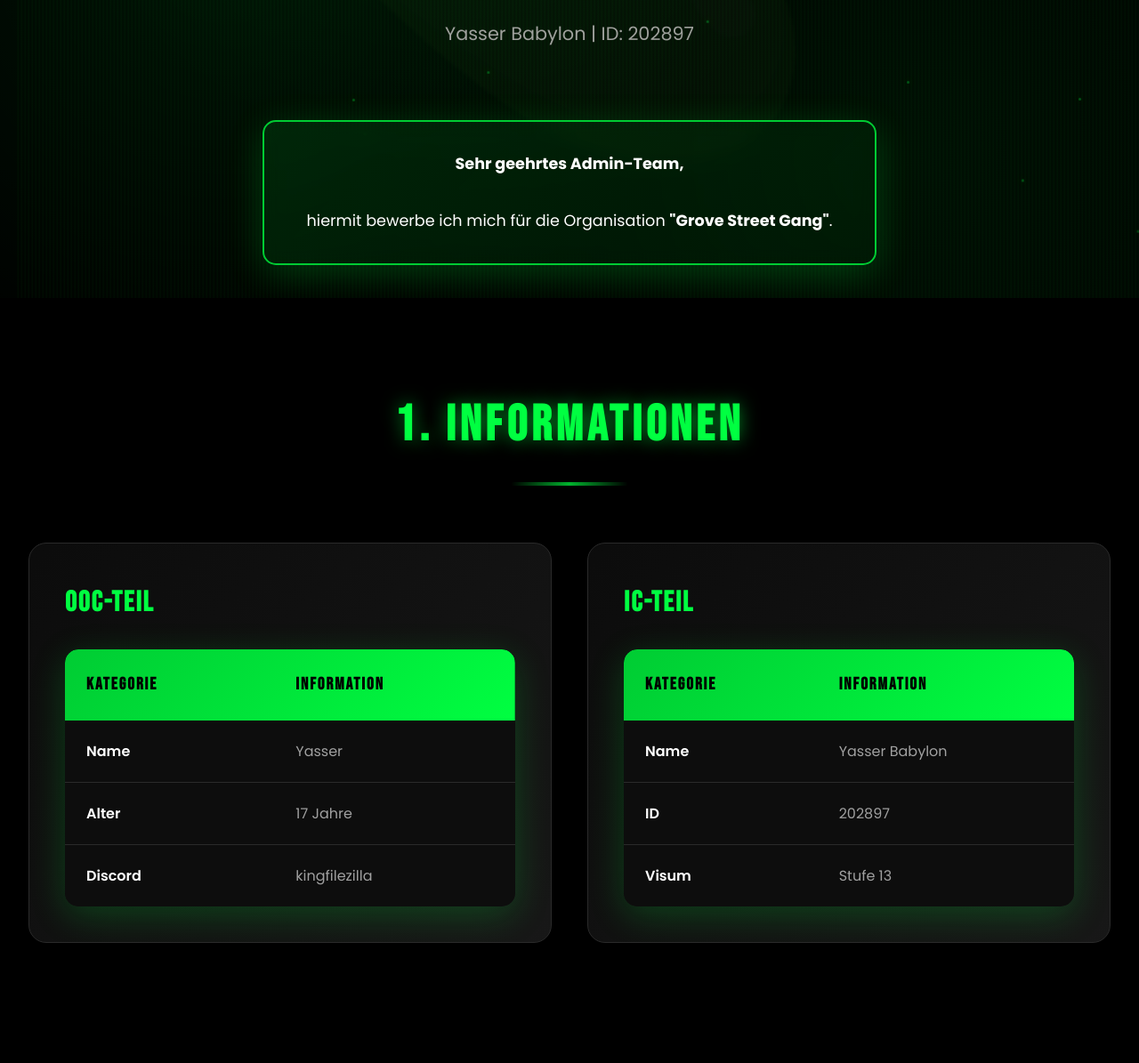
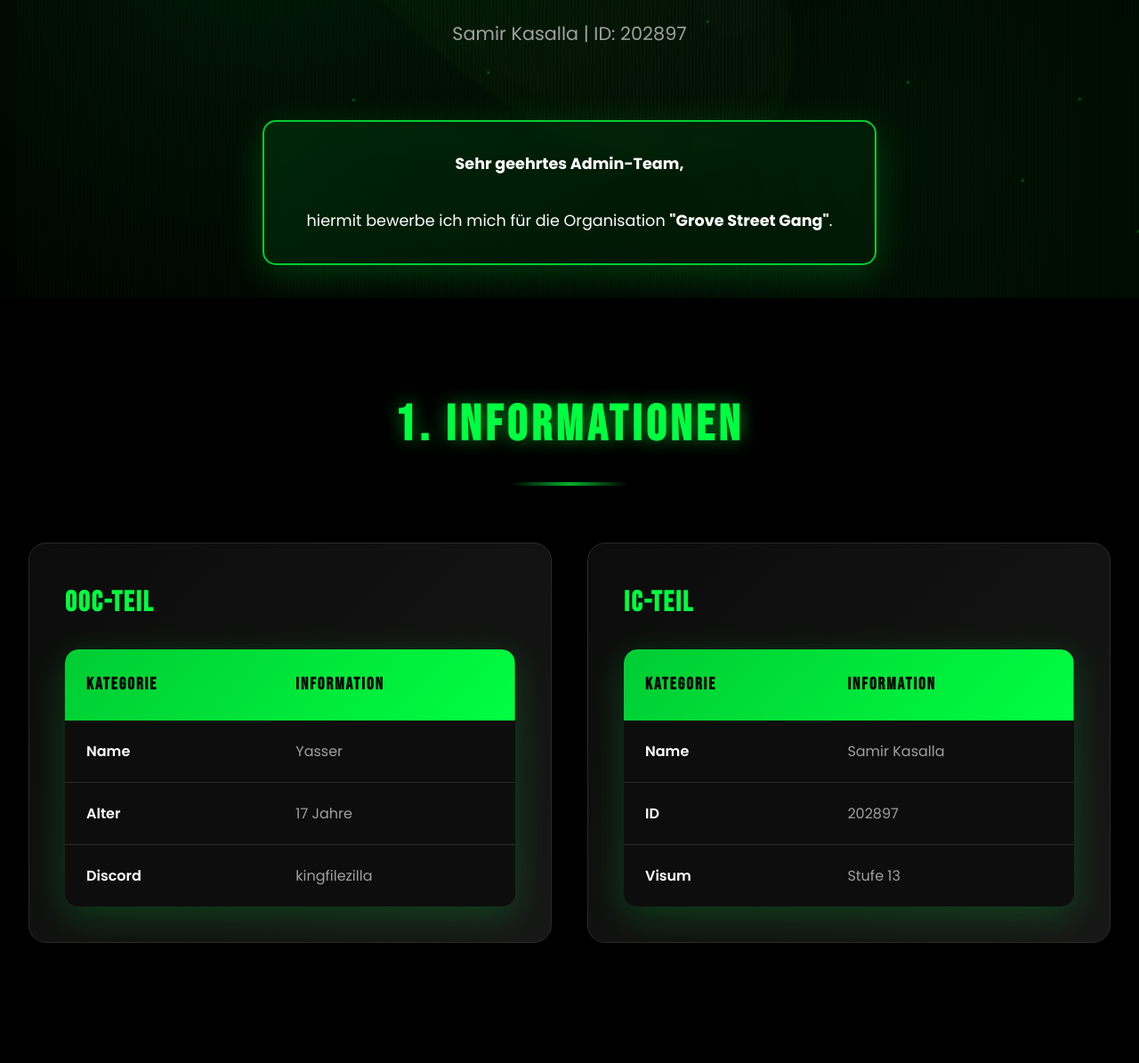
Before and after one commit to yasserbabylon28-arch/grove-street-bewerbung.html, a plain HTML site: page index.html in a window 1280 px wide. Shown: the part 465-1660 px from the top of the page at 89% size. Drawn offline with Linux system fonts and the light colour scheme.

Commit message:
Update index.html

```diff
--- a/index.html
+++ b/index.html
@@ -3,8 +3,8 @@
 <head>
     <meta charset="UTF-8">
     <meta name="viewport" content="width=device-width, initial-scale=1.0">
-    <meta name="description" content="Leader-Bewerbung von Yasser Babylon für die Grove Street Gang">
-    <title>Leader-Bewerbung | Yasser Babylon - Grove Street Gang</title>
+    <meta name="description" content="Leader-Bewerbung von Samir Kasalla für die Grove Street Gang">
+    <title>Leader-Bewerbung | Samir Kasalla - Grove Street Gang</title>
     <link href="https://fonts.googleapis.com/css2?family=Bebas+Neue&family=Poppins:wght@300;400;600;700;900&display=swap" rel="stylesheet">
     <style>
         * {
@@ -1189,7 +1189,7 @@
         <div class="hero-badge">💚</div>
         <h1>Grove Street Gang</h1>
         <h2>Leader-Bewerbung</h2>
-        <p class="subtitle">Yasser Babylon | ID: 202897</p>
+        <p class="subtitle">Samir Kasalla | ID: 202897</p>
         <div class="intro-box">
             <p><strong>Sehr geehrtes Admin-Team,</strong><br><br>
             hiermit bewerbe ich mich für die Organisation <strong>"Grove Street Gang"</strong>.</p>
@@ -1247,7 +1247,7 @@
                             <tbody>
                                 <tr>
                                     <td>Name</td>
-                                    <td>Yasser Babylon</td>
+                                    <td>Samir Kasalla</td>
                                 </tr>
                                 <tr>
                                     <td>ID</td>
@@ -1785,7 +1785,7 @@
     <footer>
         <div class="footer-box">
             <p><strong>Mit freundlichen Grüßen</strong></p>
-            <p><strong>Yasser Babylon</strong></p>
+            <p><strong>Samir Kasalla</strong></p>
             <p style="margin-top: 1rem; color: var(--text-muted);">ID: 202897 | Discord: kingfilezilla</p>
         </div>
     </footer>
```
